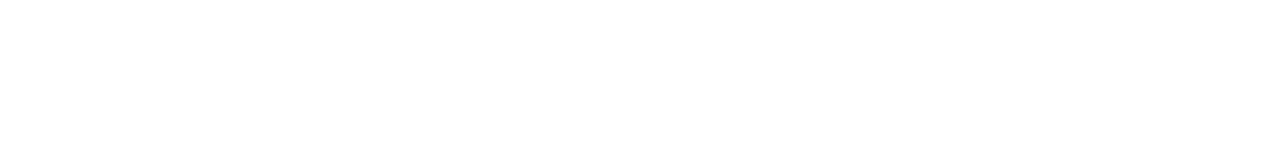
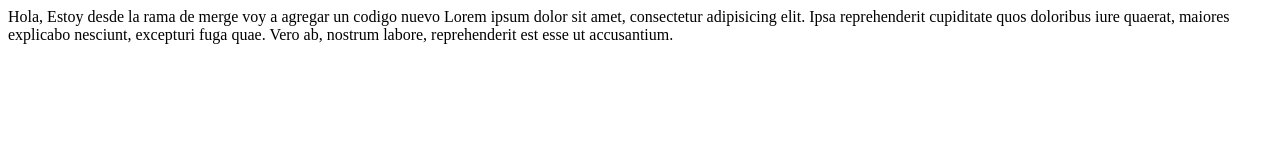
Before and after one commit to valengavalenga/ejemplo_repositorio, a plain HTML site: page index.html in a window 1280 px wide. Drawn offline with Linux system fonts and the light colour scheme.

Commit message:
cambios en el index desde rama merge

```diff
--- a/index.html
+++ b/index.html
@@ -5,6 +5,8 @@
 	<title>TITULo</title>
 </head>
 <body>
-
+	Hola, Estoy desde la rama de merge
+	voy a agregar un codigo nuevo
+	Lorem ipsum dolor sit amet, consectetur adipisicing elit. Ipsa reprehenderit cupiditate quos doloribus iure quaerat, maiores explicabo nesciunt, excepturi fuga quae. Vero ab, nostrum labore, reprehenderit est esse ut accusantium.
 </body>
 </html>
```
